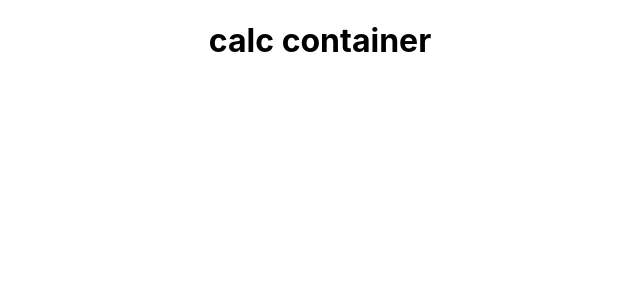
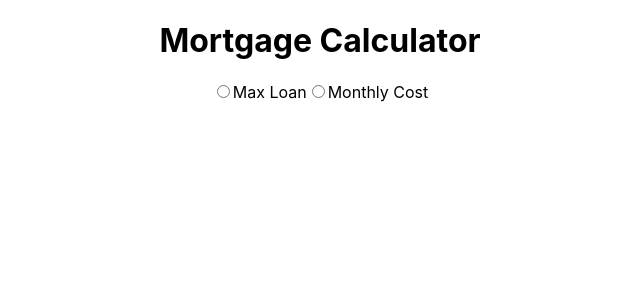
Before and after one commit to marcjrayner/mortgage_calculator, a React (Create React App) app: page / in a window 1280 px wide. Shown: the top 300 px of the page, without its empty margins (320-960 px from the left). Built offline with nearby package versions, Linux system fonts and the light colour scheme.

Commit message:
adds empty display toggle

```diff
--- /dev/null
+++ b/src/components/DisplayToggle.js
@@ -0,0 +1,14 @@
+import React from 'react'
+
+function DisplayToggle () {
+  return(
+    <div className="displayToggle">
+      <form>
+         <label><input type="radio" id="maxLoan" />Max Loan</label>
+         <label><input type="radio" id="monthlyCost" />Monthly Cost</label>
+      </form>
+    </div>
+  )
+};
+
+export default DisplayToggle;
--- a/src/containers/CalcContainer.js
+++ b/src/containers/CalcContainer.js
@@ -1,8 +1,12 @@
 import React from 'react'
+import DisplayToggle from '../components/DisplayToggle'
 
 function CalcContainer () {
   return(
-    <h1>calc container</h1>
+    <>
+      <h1>Mortgage Calculator</h1>
+      <DisplayToggle></DisplayToggle>
+    </>
   )
 };
 
```
Also changed, not shown: src/components/DataEntryForm.js (added), src/components/display_toggle.js (deleted), src/components/entry_form.js (deleted).
